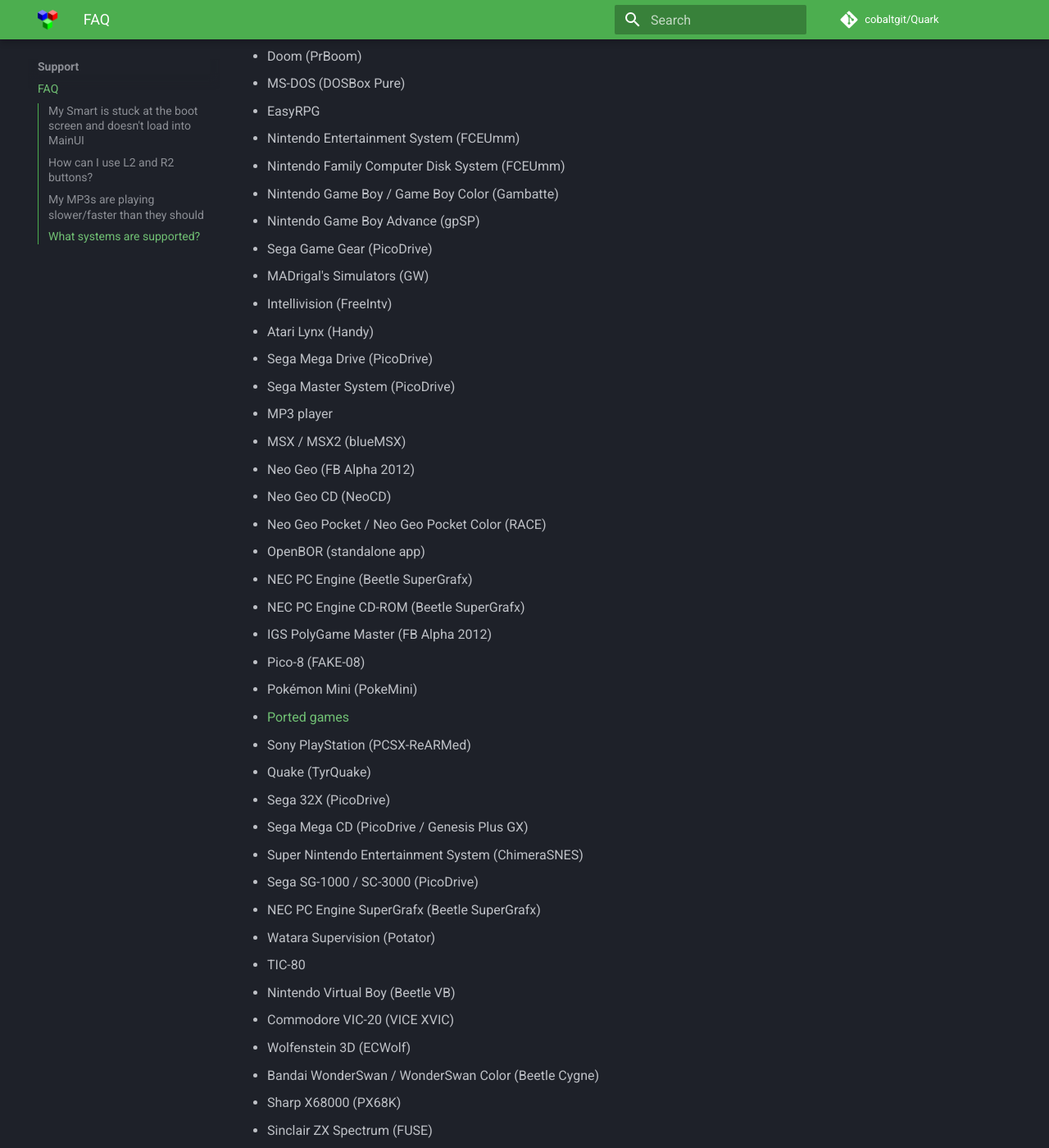
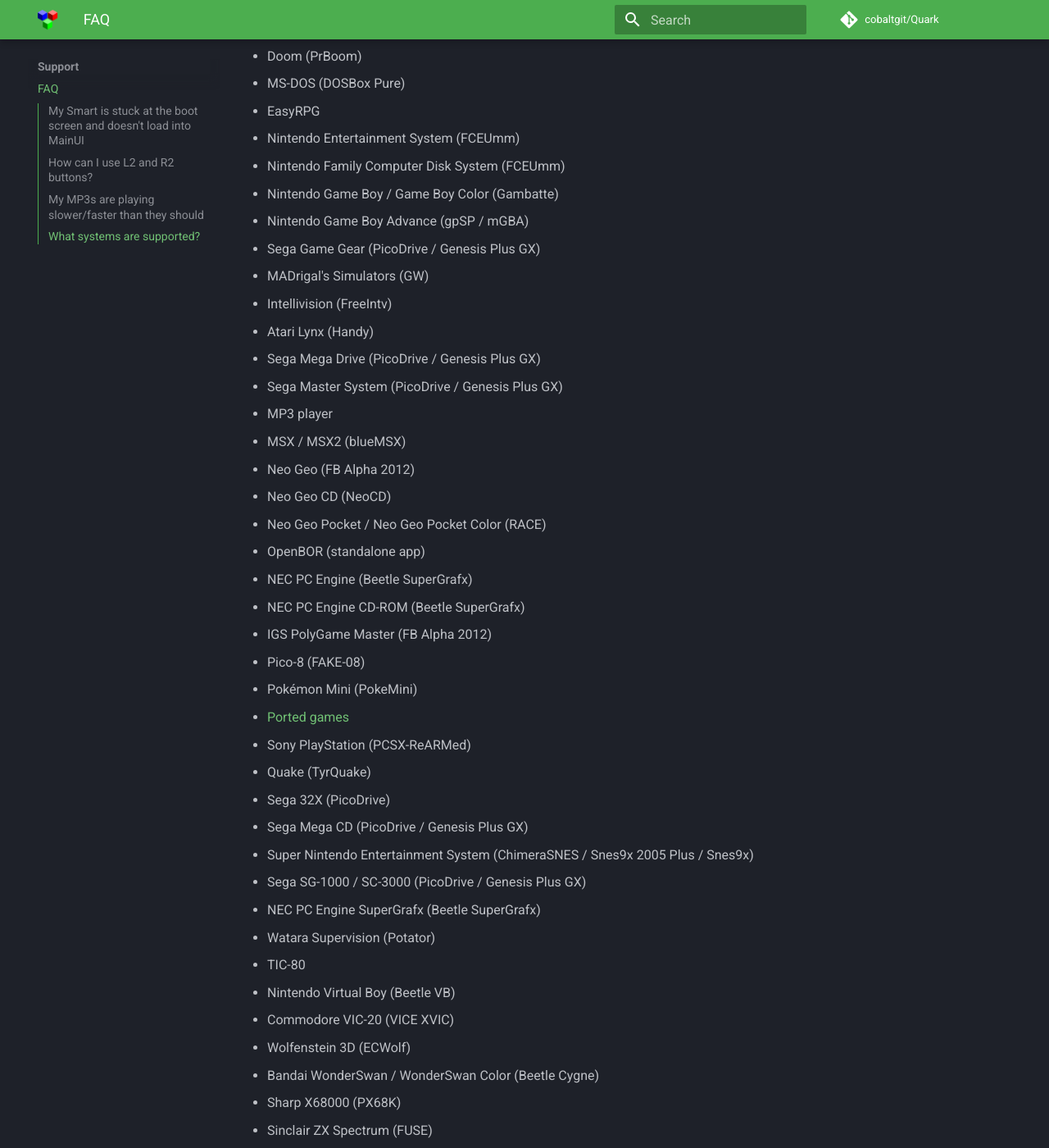
Before and after one commit to cobaltgit/Quark-Docs, an MkDocs documentation site: the page built from docs/support/faq.md, in a window 1280 px wide and 1400 px high, scrolled down 1251 px. Shown: the whole window at 82% size. Built offline with MkDocs 1.6.1 and Material for MkDocs 9.7.7, drawn with Linux system fonts in a browser that asks for light colours; comment, search, counter and statistics services are not loaded; some of the changed text lies outside the part shown.

Commit message:
FAQ: update supported system cores

```diff
--- a/docs/support/faq.md
+++ b/docs/support/faq.md
@@ -21,7 +21,7 @@ Quark's built in MP3 player uses **44100Hz** as the sample rate. You'll need to
 Quark supports a large list of systems, even more so than the stock operating system and all the while having a smaller install footprint!
 
 * Commodore Amiga (UAE4ARM)
-* Arcade (FB Alpha 2012 / MAME 2003 Plus)
+* Arcade (FB Alpha 2012 / MAME 2003 Plus / MAME 2003 Xtreme Amped)
 * Arduboy (Ardens)
 * Atari 8-bit computers (Atari800)
 * Atari 2600 (Stella 2014)
@@ -39,13 +39,13 @@ Quark supports a large list of systems, even more so than the stock operating sy
 * Nintendo Entertainment System (FCEUmm)
 * Nintendo Family Computer Disk System (FCEUmm)
 * Nintendo Game Boy / Game Boy Color (Gambatte)
-* Nintendo Game Boy Advance (gpSP)
-* Sega Game Gear (PicoDrive)
+* Nintendo Game Boy Advance (gpSP / mGBA)
+* Sega Game Gear (PicoDrive / Genesis Plus GX)
 * MADrigal's Simulators (GW)
 * Intellivision (FreeIntv)
 * Atari Lynx (Handy)
-* Sega Mega Drive (PicoDrive)
-* Sega Master System (PicoDrive)
+* Sega Mega Drive (PicoDrive / Genesis Plus GX)
+* Sega Master System (PicoDrive / Genesis Plus GX)
 * MP3 player
 * MSX / MSX2 (blueMSX)
 * Neo Geo (FB Alpha 2012)
@@ -62,8 +62,8 @@ Quark supports a large list of systems, even more so than the stock operating sy
 * Quake (TyrQuake)
 * Sega 32X (PicoDrive)
 * Sega Mega CD (PicoDrive / Genesis Plus GX)
-* Super Nintendo Entertainment System (ChimeraSNES)
-* Sega SG-1000 / SC-3000 (PicoDrive)
+* Super Nintendo Entertainment System (ChimeraSNES / Snes9x 2005 Plus / Snes9x)
+* Sega SG-1000 / SC-3000 (PicoDrive / Genesis Plus GX)
 * NEC PC Engine SuperGrafx (Beetle SuperGrafx)
 * Watara Supervision (Potator)
 * TIC-80
```
